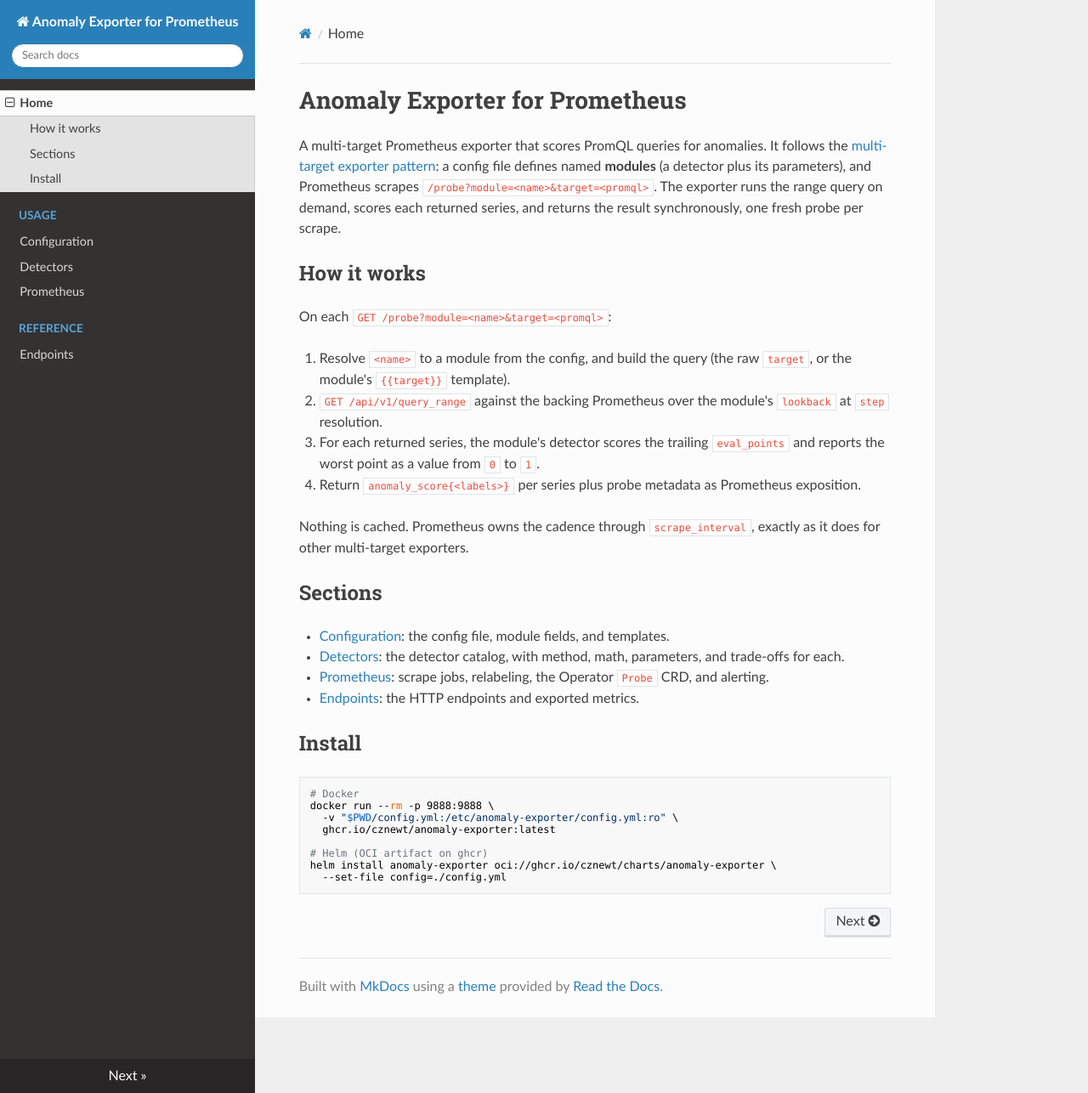
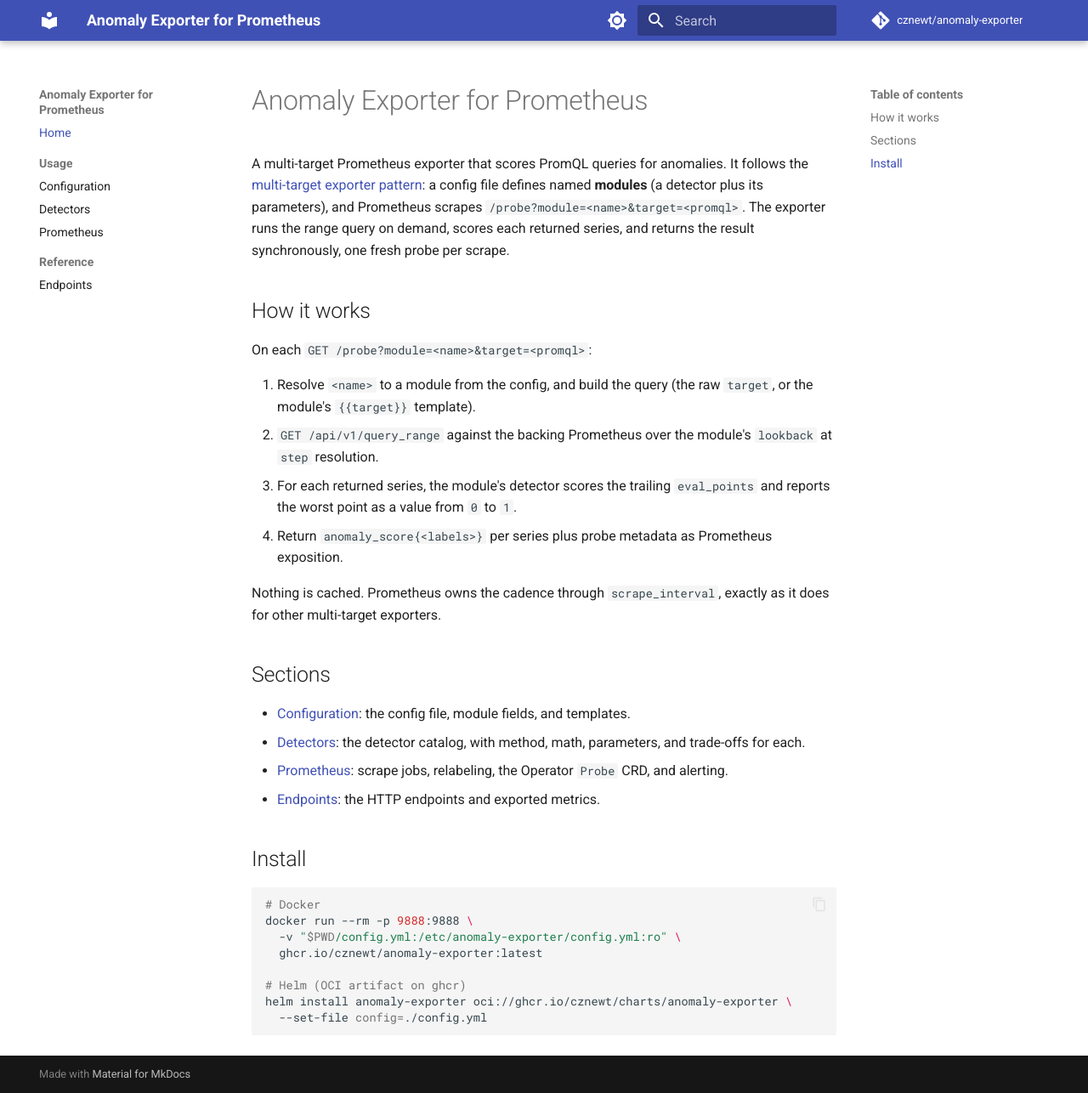
Before and after one commit to cznewt/anomaly-exporter, an MkDocs documentation site: the page built from docs/index.md, in a window 1280 px wide and 1286 px high. Shown: the whole window at 85% size. Built offline with MkDocs 1.6.1 and Material for MkDocs 9.7.7, drawn with Linux system fonts in a browser that asks for light colours; nearby versions of some CDN libraries; comment, search, counter and statistics services are not loaded.

Commit message:
docs: switch to the Material for MkDocs theme (grafonnet-style)
Top header with repo link, left nav sidebar, right TOC, search, and a light/dark toggle. CI installs mkdocs-material.

```diff
--- a/mkdocs.yml
+++ b/mkdocs.yml
@@ -1,8 +1,33 @@
 site_name: Anomaly Exporter for Prometheus
 site_description: A multi-target Prometheus exporter that scores PromQL queries for anomalies.
+repo_url: https://github.com/cznewt/anomaly-exporter
+repo_name: cznewt/anomaly-exporter
 
 theme:
-  name: readthedocs
+  name: material
+  features:
+    - navigation.sections
+    - navigation.top
+    - navigation.tracking
+    - toc.follow
+    - search.suggest
+    - search.highlight
+    - content.code.copy
+  palette:
+    - media: "(prefers-color-scheme: light)"
+      scheme: default
+      primary: indigo
+      accent: indigo
+      toggle:
+        icon: material/brightness-7
+        name: Switch to dark mode
+    - media: "(prefers-color-scheme: dark)"
+      scheme: slate
+      primary: indigo
+      accent: indigo
+      toggle:
+        icon: material/brightness-4
+        name: Switch to light mode
 
 nav:
   - Home: index.md
@@ -14,5 +39,11 @@
     - Endpoints: endpoints.md
 
 markdown_extensions:
+  - admonition
+  - tables
   - toc:
       permalink: true
+  - pymdownx.highlight:
+      anchor_linenums: true
+  - pymdownx.inlinehilite
+  - pymdownx.superfences
```
Also changed, not shown: 2 other files.
